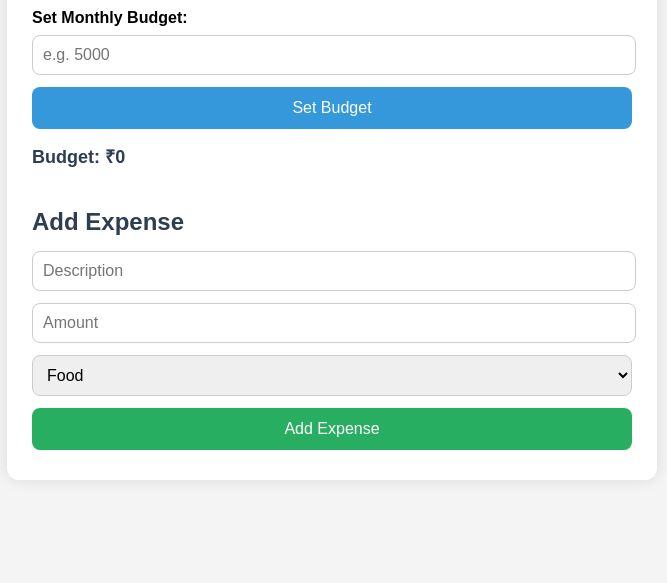
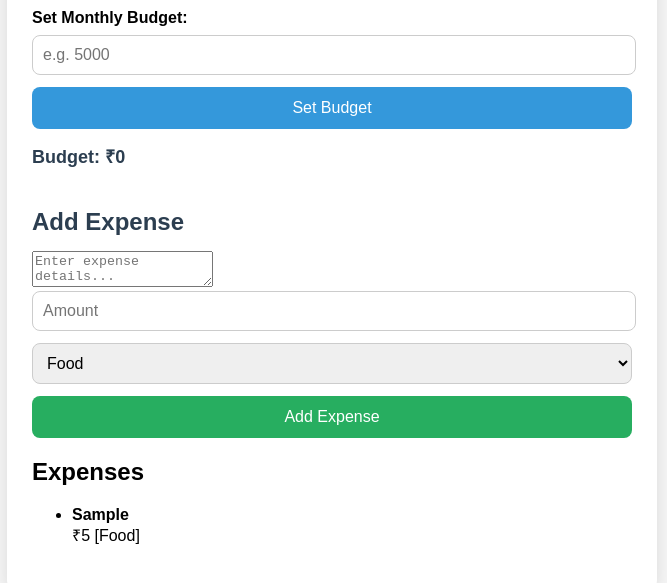
Before and after one commit to 9arunp10/ExpenseTracker, a plain HTML site: page index.html in a window 1280 px wide. Both pictures are taken after typing "Sample", "5" into the empty fields and a click on the button "Add Expense". Shown: the part 113-696 px from the top of the page, without its empty margins (308-975 px from the left). Drawn offline with Linux system fonts and the light colour scheme.

Commit message:
day6 display expense

```diff
--- a/index.html
+++ b/index.html
@@ -18,11 +18,12 @@
       <button onclick="setBudget()">Set Budget</button>
       <p id="budget-display">Budget: ₹0</p>
     </div>
+
     <!-- Expense Section -->
     <div id="add-expense-section">
       <h2>Add Expense</h2>
 
-      <input type="text" id="desc" placeholder="Description">
+      <textarea id="desc" rows="2" placeholder="Enter expense details..."></textarea>
       <input type="number" id="amount" placeholder="Amount">
 
       <select id="category">
@@ -36,6 +37,9 @@
       <button onclick="addExpense()">Add Expense</button>
     </div>
 
+    <!-- Expense List Display -->
+    <h2>Expenses</h2>
+    <ul id="expense-list"></ul>
   </div>
 
   <script src="script.js"></script>
--- a/script.js
+++ b/script.js
@@ -16,6 +16,8 @@ function setBudget() {
   budgetInput.value = "";
 }
 //  Add Expense Input Handler (basic skeleton)
+let expenses = []; // global array to store expense data
+
 function addExpense() {
   const desc = document.getElementById("desc").value;
   const amount = parseFloat(document.getElementById("amount").value);
@@ -26,9 +28,30 @@ function addExpense() {
     return;
   }
 
-  console.log("Expense Added:", desc, amount, category);
+  const expense = {
+    description: desc,
+    amount: amount,
+    category: category,
+  };
 
-  // Clear fields
+  expenses.push(expense); // add to global array
+  updateExpenseList();     // show on screen
+
+  // Clear inputs
   document.getElementById("desc").value = "";
   document.getElementById("amount").value = "";
 }
+
+function updateExpenseList() {
+  const list = document.getElementById("expense-list");
+  list.innerHTML = ""; // clear previous list
+
+  expenses.forEach((exp, index) => {
+    const item = document.createElement("li");
+    item.innerHTML = `
+      <strong>${exp.description}</strong><br>
+      ₹${exp.amount} <span class="category">[${exp.category}]</span>
+    `;
+    list.appendChild(item);
+  });
+}
```
